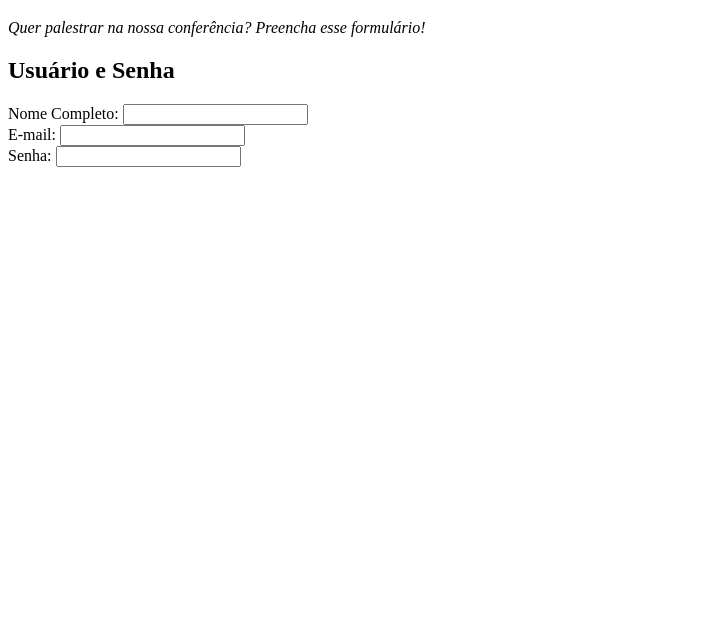
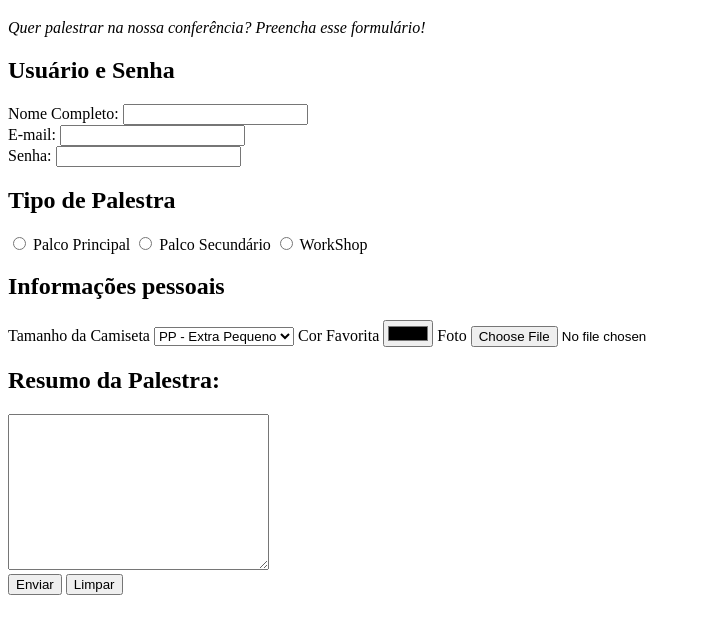
Before and after one commit to vinioleme/Exerc-cios-Trybe-Se-o-6, a plain HTML site: page index.html in a window 1280 px wide. Shown: the part 87-720 px from the top of the page, without its empty margins (0-701 px from the left). Drawn offline with Linux system fonts and the light colour scheme.

Commit message:
FInalizando a estrutura

```diff
--- a/index.html
+++ b/index.html
@@ -16,23 +16,78 @@
     </header>
 
 <!-- Formulário -->
-    <form action=""  method="get">
+    <form action=""  method="get" class="speaker-form">
 
-        <section>
+        <!-- Usuário e Senha -->
+
+    <section>
+        <section class ='line-content'>
             <h2>Usuário e Senha</h2>
-            <label for="">Nome Completo:</label>
-            <input type="text">
+            <label for="full-name">Nome Completo:</label>
+            <input type="text" name="fullName" id="full-name" autocomplete="off">
         </section>
 
         <section>
-            <label for="">E-mail:</label>
-            <input type="email">
+            <label for="email">E-mail:</label>
+            <input type="email" name="email" id="email" autocomplete="off">
         </section>
 
         <section>
-            <label for="">Senha:</label>
-            <input type="password">
+            <label for="password">Senha:</label>
+            <input type="password" name="password" id="password" autocomplete="off">
         </section>
+    </section>
+
+    <!-- Tipo de Palestra -->
+    <section>
+        <h2>Tipo de Palestra</h2>
+        <input type="radio" name="type" id="main">
+        <label for="main" value="main">Palco Principal</label>
+
+        <input type="radio" name="type" id="secondary">
+        <label for="secondary" value="secondary">Palco Secundário</label>
+
+
+        <input type="radio" name="type" id="workshop">
+        <label for="workshop" valeu="workshop">WorkShop</label>
+    </section>
+<!-- Informações Pessoais -->
+    <section>
+        <h2>Informações pessoais</h2>
+
+        <label for="t-shirt">Tamanho da Camiseta</label>
+        <select name="t-shit-size" id="t-shirt" name="t-shirt">
+            <option value="pp">PP - Extra Pequeno</option>
+            <option value="p">P - Pequeno</option>
+            <option value="m">M - Médio</option>
+            <option value="g">G - Grande</option>
+            <option value="gg">GG - Extra Grande</option>
+        </select>
+
+        <label for="color">Cor Favorita</label>
+        <input type="color" id="color" name="color">
+
+        <label for="Foto">Foto</label>
+        <input type="file" name="picture" id="pictur-file">
+
+    </section>
+
+    <!-- Resumo da Palestra -->
+    <section class="line-content">
+        <h2>Resumo da Palestra:</h2>
+        <textarea name="" id="" cols="30" rows="10" maxlength="500" placeholder="Descreva sua palestra em 500 caracteres ou menos" class-ro="form-row">
+        </textarea>
+
+    </section>
+
+<!-- Botões -->
+
+    <section>
+        <button type="submit">Enviar</button>
+        <button type="reset">Limpar</button>
+    </section>
+
     </form>
+
 </body>
 </html>
```
